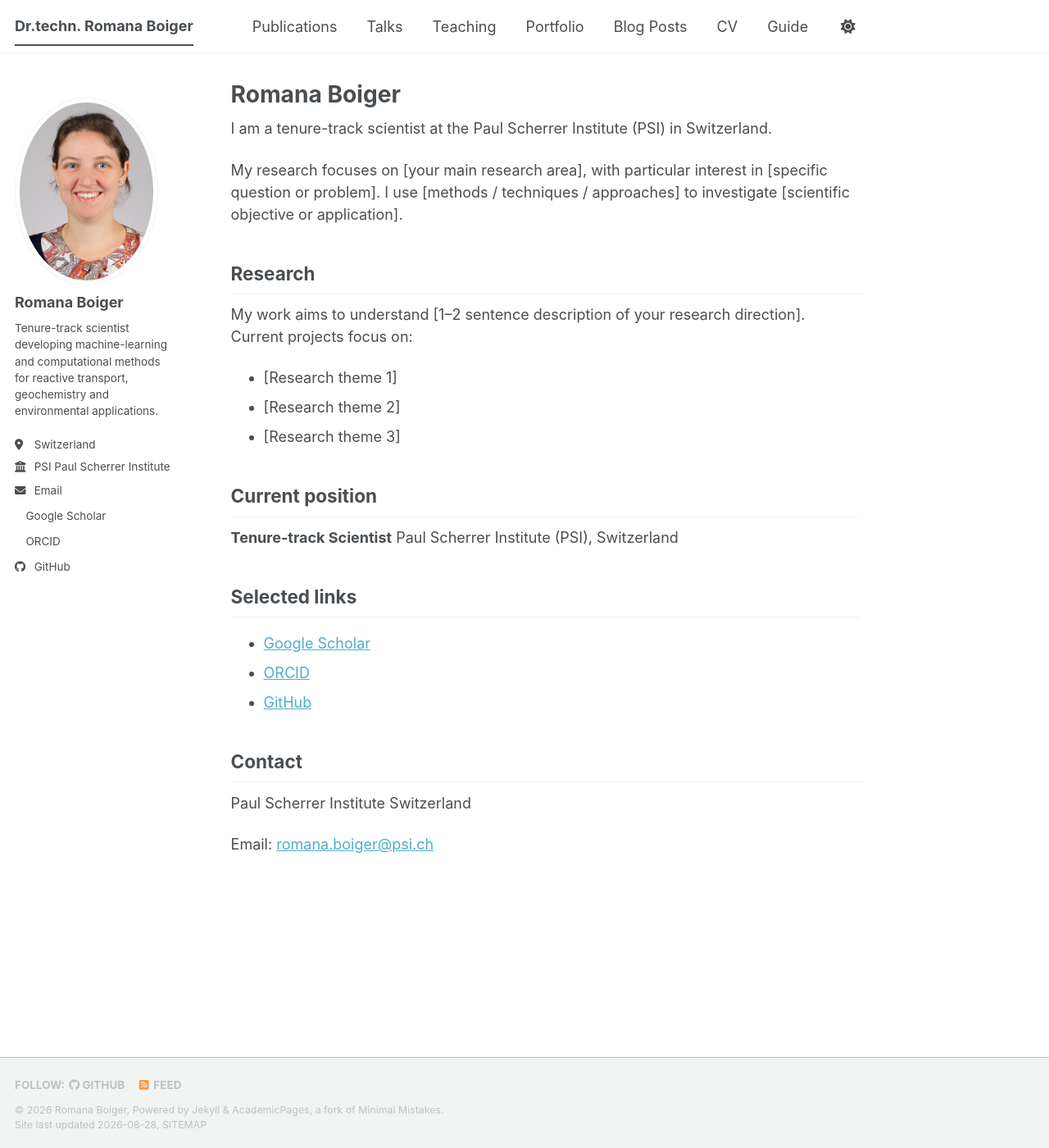
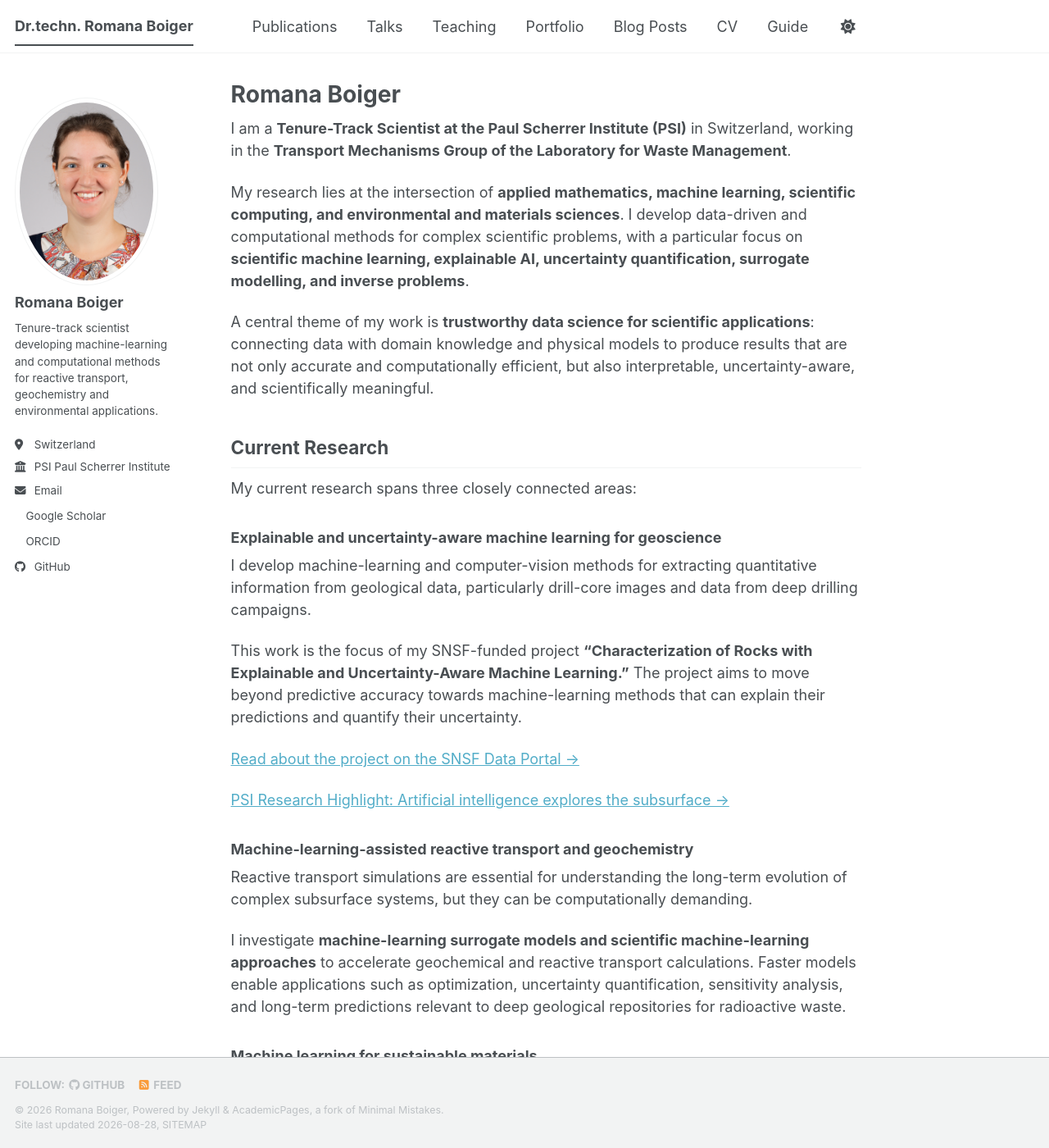
Before and after one commit to boigerr/boigerr.github.io, a Jekyll site: the page built from _pages/about.md, in a window 1280 px wide and 1400 px high. Shown: the whole window at 82% size. Built offline with Jekyll 4.4.1, drawn with Linux system fonts in a browser that asks for light colours; a style sheet for code colours, icons or effects is not loaded; some of the changed text lies outside the part shown.

Commit message:
Revise about page with detailed research information
Updated the about page to provide detailed information on research focus, current projects, and selected research highlights.

```diff
--- a/_pages/about.md
+++ b/_pages/about.md
@@ -7,32 +7,86 @@ redirect_from:
   - /about.html
 ---
 
-I am a tenure-track scientist at the Paul Scherrer Institute (PSI) in Switzerland.
+I am a **Tenure-Track Scientist at the Paul Scherrer Institute (PSI)** in Switzerland, working in the **Transport Mechanisms Group of the Laboratory for Waste Management**.
 
-My research focuses on [your main research area], with particular interest in [specific question or problem]. I use [methods / techniques / approaches] to investigate [scientific objective or application].
+My research lies at the intersection of **applied mathematics, machine learning, scientific computing, and environmental and materials sciences**. I develop data-driven and computational methods for complex scientific problems, with a particular focus on **scientific machine learning, explainable AI, uncertainty quantification, surrogate modelling, and inverse problems**.
 
-## Research
+A central theme of my work is **trustworthy data science for scientific applications**: connecting data with domain knowledge and physical models to produce results that are not only accurate and computationally efficient, but also interpretable, uncertainty-aware, and scientifically meaningful.
 
-My work aims to understand [1–2 sentence description of your research direction]. Current projects focus on:
+## Current Research
 
-* [Research theme 1]
-* [Research theme 2]
-* [Research theme 3]
+My current research spans three closely connected areas:
 
-## Current position
+### Explainable and uncertainty-aware machine learning for geoscience
 
-**Tenure-track Scientist**
+I develop machine-learning and computer-vision methods for extracting quantitative information from geological data, particularly drill-core images and data from deep drilling campaigns.
+
+This work is the focus of my SNSF-funded project **“Characterization of Rocks with Explainable and Uncertainty-Aware Machine Learning.”** The project aims to move beyond predictive accuracy towards machine-learning methods that can explain their predictions and quantify their uncertainty.
+
+[Read about the project on the SNSF Data Portal →](https://data.snf.ch/grants/grant/10006952)
+
+[PSI Research Highlight: Artificial intelligence explores the subsurface →](https://www.psi.ch/de/news/psi-stories/kuenstliche-intelligenz-erkundet-das-erdreich)
+
+### Machine-learning-assisted reactive transport and geochemistry
+
+Reactive transport simulations are essential for understanding the long-term evolution of complex subsurface systems, but they can be computationally demanding.
+
+I investigate **machine-learning surrogate models and scientific machine-learning approaches** to accelerate geochemical and reactive transport calculations. Faster models enable applications such as optimization, uncertainty quantification, sensitivity analysis, and long-term predictions relevant to deep geological repositories for radioactive waste.
+
+### Machine learning for sustainable materials
+
+I also apply machine learning and mathematical optimization to materials research.
+
+In a recent interdisciplinary project at PSI, we combined neural-network surrogate modelling with multi-objective optimization to search for cement formulations that simultaneously reduce **CO₂ emissions** while maintaining desirable mechanical properties.
+
+[PSI Research Highlight: Using AI to develop greener cement →](https://www.psi.ch/de/news/medienmitteilungen/mit-ki-zu-grunem-zement)
+
+## From Inverse Problems to Machine Learning
+
+My scientific path started in **numerical mathematics and inverse problems**. During my PhD in Technical Mathematics, I worked on parameter identification and uncertainty quantification for time-dependent partial differential equations.
+
+Since then, I have applied mathematical modelling, data science, and machine learning across a broad range of scientific and engineering domains — including industrial sensors and semiconductor manufacturing, particle accelerators, aerosol physics, nuclear waste management, geoscience, and sustainable materials.
+
+Despite the diversity of these applications, the underlying questions are often remarkably similar:
+
+**How can we combine data, mathematical models, physical understanding, and machine learning to obtain reliable knowledge from complex systems?**
+
+In 2026, I presented this journey in an invited talk at **Women in Data Science Worldwide in Villach**, entitled *“From Inverse Problems to Machine Learning: A data science journey across scientific domains.”*
+
+## Selected Research Highlights
+
+- **SNSF Project — Characterization of Rocks with Explainable and Uncertainty-Aware Machine Learning**
+  Explainable AI, uncertainty quantification, computer vision, and geological characterization.
+  [Project →](https://data.snf.ch/grants/grant/10006952)
+
+- **AI for geological characterization**
+  Machine learning and computer vision for extracting geological information from drill-core images.
+  [PSI Story →](https://www.psi.ch/de/news/psi-stories/kuenstliche-intelligenz-erkundet-das-erdreich)
+
+- **AI for greener cement**
+  Machine-learning surrogate models and mathematical optimization for lower-CO₂ cement formulations.
+  [PSI Story →](https://www.psi.ch/de/news/medienmitteilungen/mit-ki-zu-grunem-zement)
+
+- **PSI Career Return Program Fellowship**
+  Principal Investigator, *Inverse models for particle accelerators* (2020–2022). The fellowship supported my return to academic research and marked the beginning of my research at PSI.
+  [Read about the PSI Career Return Program →](https://www.psi.ch/en/news/psi-stories/ruckkehr-in-die-berufstatigkeit-am-paul-scherrer-institut)
+
+## Research Interests
+
+**Scientific Machine Learning · Explainable AI · Uncertainty Quantification · Surrogate Modelling · Inverse Problems · Optimization · Computer Vision · Reactive Transport · Geochemical Modelling · Scientific Computing**
+
+## Current Position
+
+**Tenure-Track Scientist**
+Transport Mechanisms Group
+Laboratory for Waste Management
 Paul Scherrer Institute (PSI), Switzerland
 
-## Selected links
+## Find out more
 
-* [Google Scholar](https://scholar.google.com/citations?user=PS_CX0AAAAAJ)
-* [ORCID](https://orcid.org/0000-0002-5263-5716)
-* [GitHub](https://github.com/boigerr)
-
-## Contact
-
-Paul Scherrer Institute
-Switzerland
-
-Email: [romana.boiger@psi.ch](mailto:romana.boiger@psi.ch)
+- [Research](/research/)
+- [Publications](/publications/)
+- [Talks](/talks/)
+- [CV](/cv/)
+- [Google Scholar](https://scholar.google.com/citations?user=PS_CX0AAAAAJ)
+- [ORCID](https://orcid.org/0000-0002-5263-5716)
```
